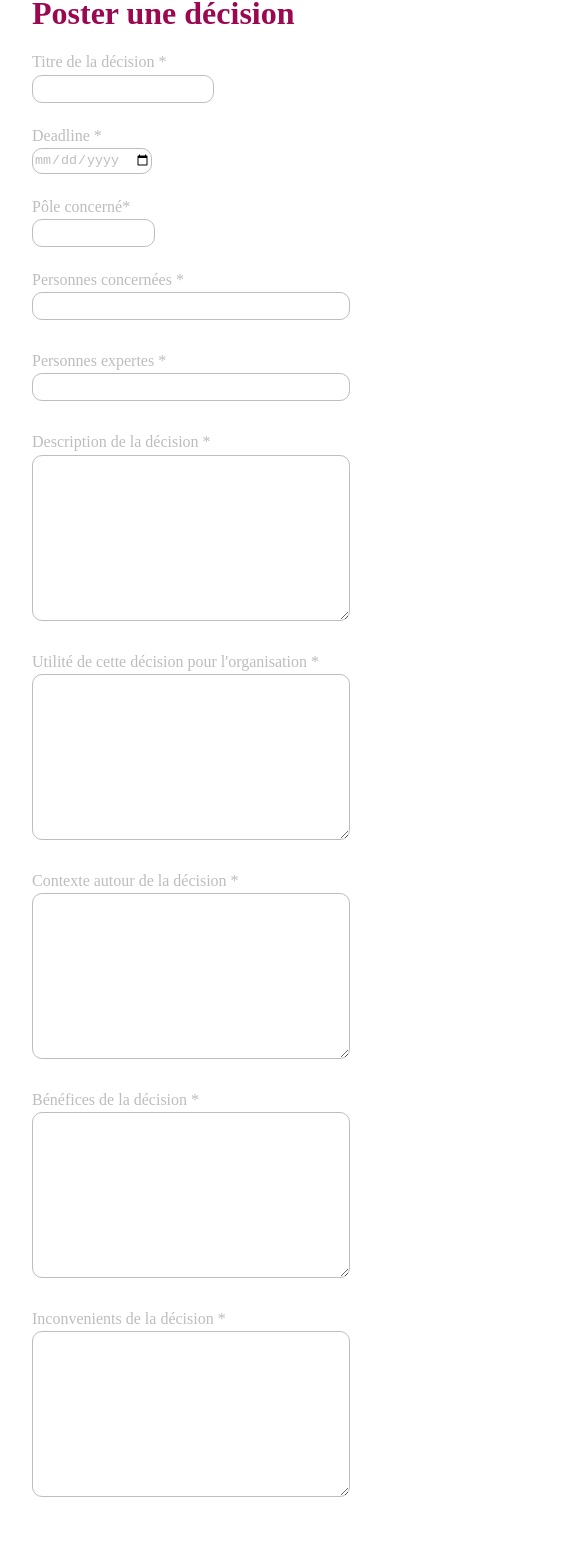
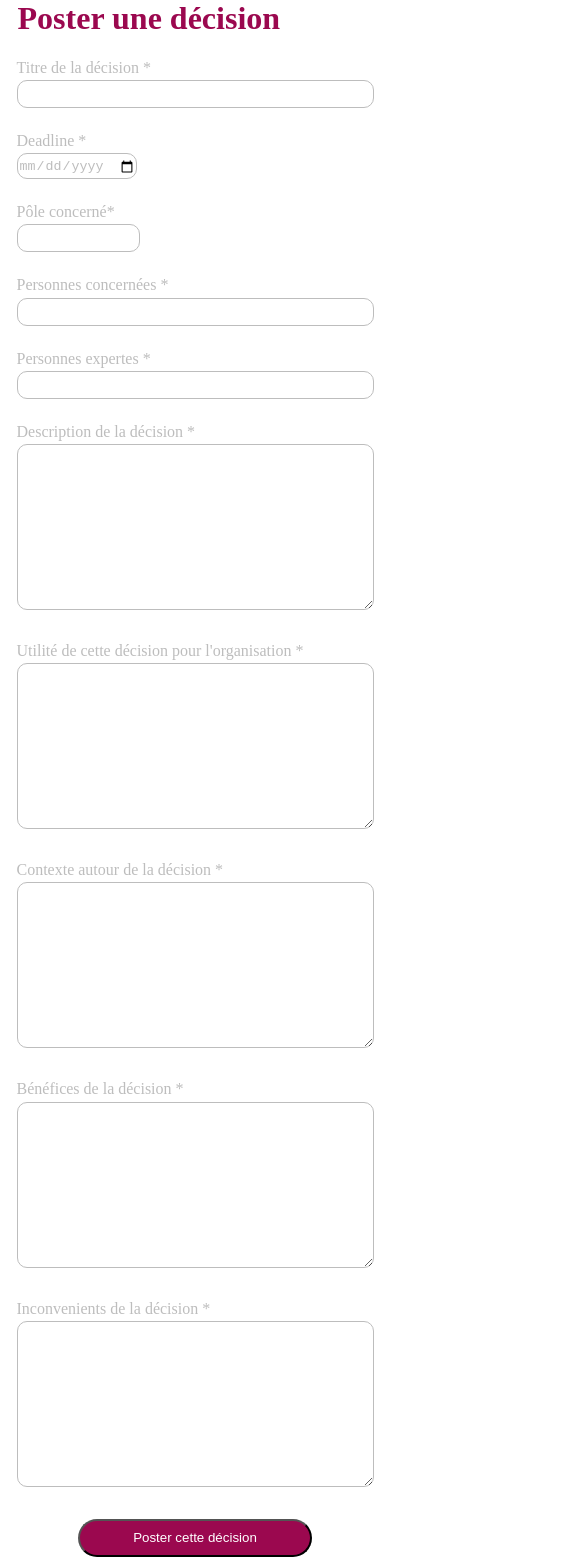
Before and after one commit to WildCodeSchool/2023-02-JS-RemoteFR-DeVMX-P3-Sense-Makers, a React (Vite) app in the folder frontend/: page /postDecision in a window 390 px wide. Shown: the part 37-1605 px from the top of the page, 575 px wide, since content can reach past the window. Built offline with nearby package versions, Linux system fonts and the light colour scheme.

Commit message:
Responsive on PostDecision

```diff
--- a/frontend/src/pages/PostDecision.jsx
+++ b/frontend/src/pages/PostDecision.jsx
@@ -1,22 +1,24 @@
 export default function PostDecision() {
   return (
     <div className="post-container">
-      <h1 className="post-decision">Poster une décision </h1>
+      <div className="title-container">
+        <h1 className="post-decision">Poster une décision </h1>
+      </div>
 
       <div className="decision-information">
-        <label htmlFor="Title_decision">
+        <label htmlFor="title_decision">
           Titre de la décision *
-          <input type="text" id="Title_decision" className="title-decision" />
+          <input type="text" id="title_decision" className="title-decision" />
         </label>
 
-        <label htmlFor="Deadline_decision">
+        <label htmlFor="deadline_decision">
           Deadline *
-          <input type="date" id="Deadline_decision" />
+          <input type="date" id="deadline_decision" />
         </label>
 
-        <label htmlFor="Hub_decision">
+        <label htmlFor="hub_decision">
           Pôle concerné*
-          <input type="text" id="Hub_decision" />
+          <input type="text" id="hub_decision" />
         </label>
 
         <div className="impacted-people">
@@ -54,6 +56,10 @@ export default function PostDecision() {
           <textarea type="text" id="disavantages_decision" />
         </label>
       </div>
+
+      <div className="button-container">
+        <button type="button">Poster cette décision</button>
+      </div>
     </div>
   );
 }
--- a/frontend/src/scss/_postDecision.scss
+++ b/frontend/src/scss/_postDecision.scss
@@ -1,9 +1,16 @@
 .post-container {
-  margin: 2rem;
+  margin: 1rem;
+  display: flex;
+  flex-direction: column;
+  justify-content: space-around;
+  align-items: center;
 
-
-  .post-decision {
+  .title-container {
+    width: 91vw;
+    align-items: left;
+    h1 {
       color: #9b084f;
+    }
   }
 
   .decision-information {
@@ -11,7 +18,7 @@
     flex-direction: column;
     justify-content: space-around;
     gap: 1.5rem;
-    color: #BDBDBD;
+    color: #bdbdbd;
 
     label {
       display: flex;
@@ -20,15 +27,15 @@
       gap: 0.2rem;
     }
 
-    #Title_decision {
+    #title_decision {
       align-items: center;
-      width: 45vw;
+      width: 90vw;
       height: 1.5rem;
       border-radius: 10px;
       border: 1px #bdbdbd solid;
     }
 
-    #Deadline_decision {
+    #deadline_decision {
       align-items: center;
       width: 30vw;
       height: 1.5rem;
@@ -36,7 +43,7 @@
       border: 1px #bdbdbd solid;
       color: #bdbdbd;
     }
-    #Hub_decision {
+    #hub_decision {
       width: 30vw;
       height: 1.5rem;
       border-radius: 10px;
@@ -46,48 +53,71 @@
     .impacted-people {
       display: flex;
       flex-direction: column;
-      justify-content: space-between;
-      gap: 2rem;
+      justify-content: space-around;
+      gap: 1.5rem;
+      @media screen and (min-width: 1024px) {
+        flex-direction: row;
+
+      }
 
       #concerned_decision {
-        width: 80vw;
+        width: 90vw;
         height: 1.5rem;
         border-radius: 10px;
         border: 1px #bdbdbd solid;
+        @media screen and (min-width: 1024px) {
+          width: 20vw;
+        }
       }
       #expert_decision {
-        width: 80vw;
+        width: 90vw;
         height: 1.5rem;
         border-radius: 10px;
         border: 1px #bdbdbd solid;
-        margin-bottom: 2rem;
+        gap: 2rem;
+        @media screen and (min-width: 1024px) {
+          width: 20vw;
+
         }
       }
-
+    }
   }
   .decision-write {
     display: flex;
     flex-direction: column;
     justify-content: space-around;
+    margin-top: 1.5rem;
 
     label {
       display: flex;
       flex-direction: column;
       justify-content: space-around;
-        color: #BDBDBD;
+      color: #bdbdbd;
       margin-bottom: 2rem;
-
     }
-      textarea{
-        width: 80vw;
+    textarea {
+      width: 90vw;
       height: 10rem;
       border-radius: 10px;
       border: 1px #bdbdbd solid;
       margin-top: 0.2rem;
-
-
-
+    }
+  }
+  .button-container {
+    display: flex;
+    width: 90vh;
+    justify-content: center;
+    @media screen and (min-width: 1024px) {
+      width: 91vw;
+      justify-content: flex-end;
     }
 
+    button {
+      color: #ffffff;
+      background-color: #9b084f;
+      border-radius: 50px;
+      height: 2.4rem;
+      width: 14.6rem;
     }
   }
+}
```
Lines whose indentation alone changed are shown as unchanged.
